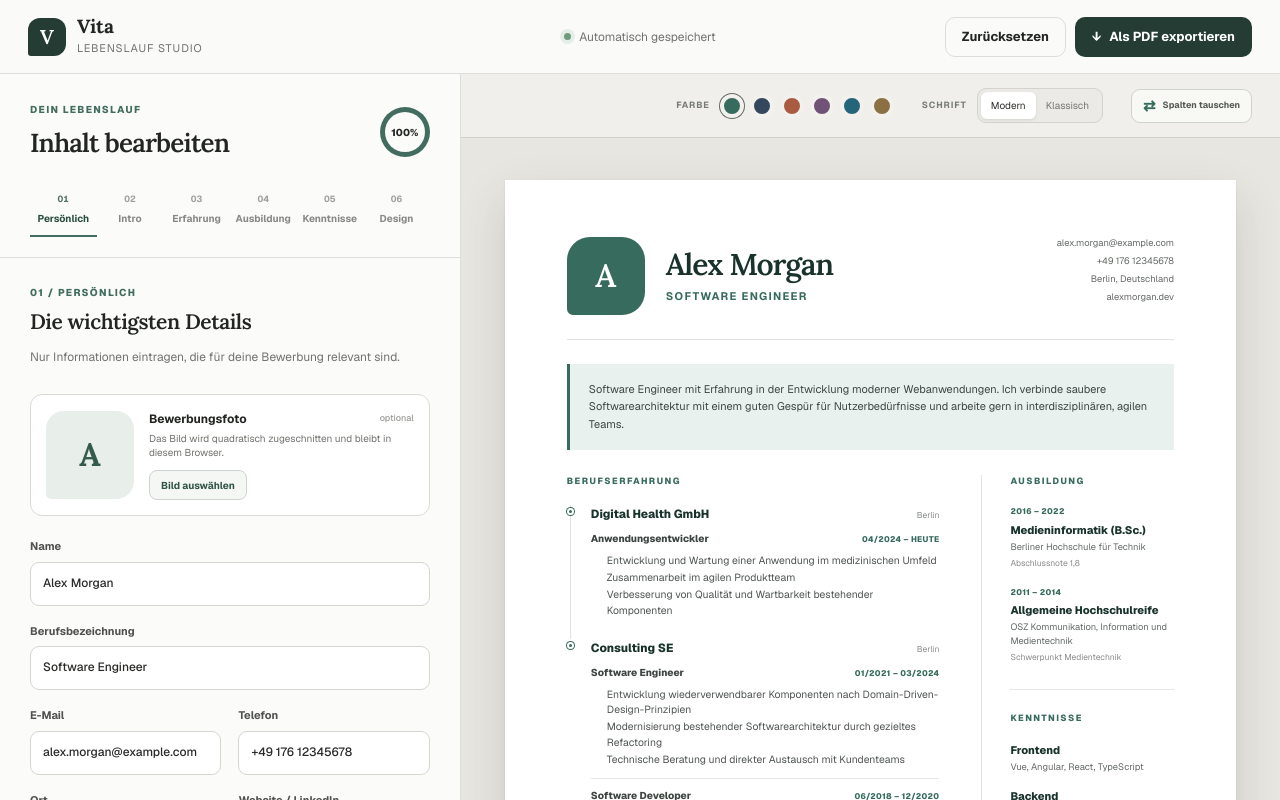
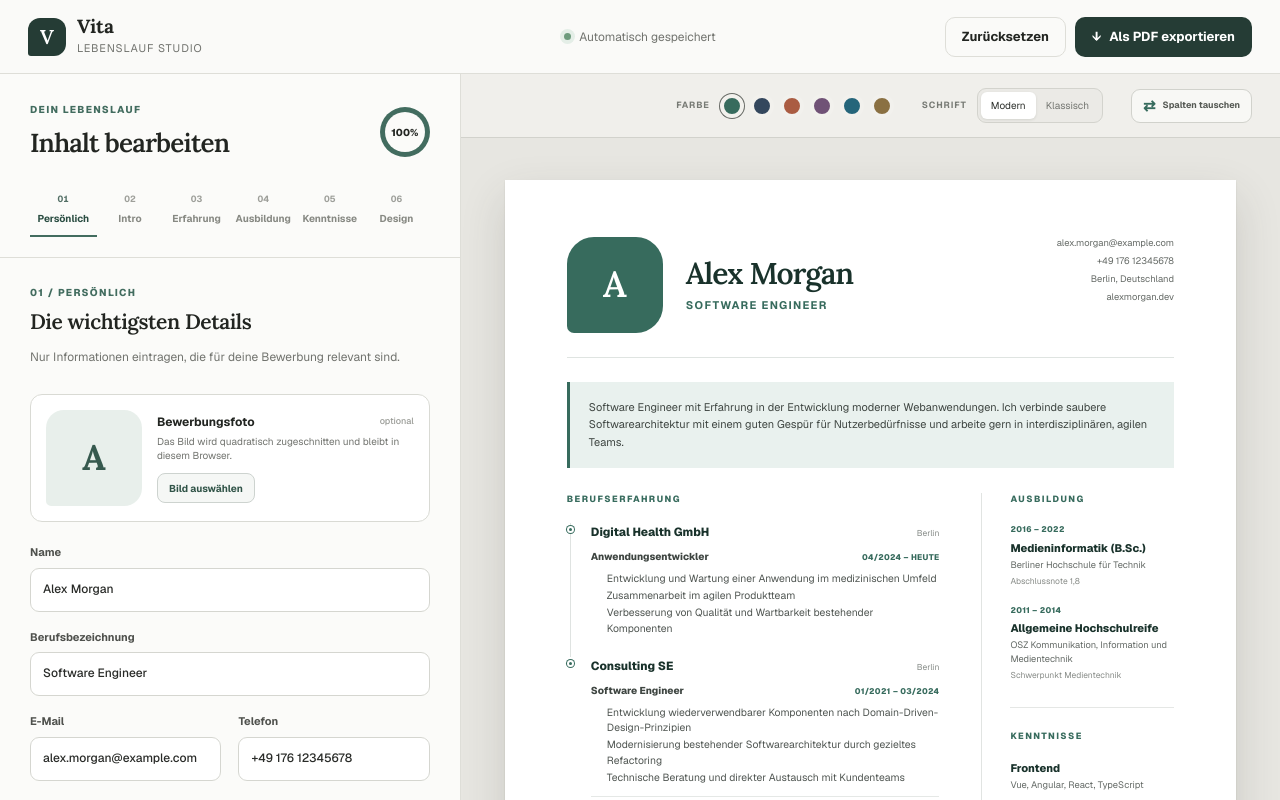
Before and after one commit to t-MURO/vita, a Next.js app: page / in a window 1280 px wide. Built offline with nearby package versions, Linux system fonts and the light colour scheme.

Commit message:
Increase resume photo size

```diff
--- a/app/globals.css
+++ b/app/globals.css
@@ -312,22 +312,22 @@ button {
   border: 1px solid #d9dad4;
   border-radius: 12px;
   display: grid;
-  grid-template-columns: 88px minmax(0, 1fr);
+  grid-template-columns: 96px minmax(0, 1fr);
   align-items: center;
   gap: 15px;
   background: #fff;
 }
 
 .photo-upload-preview {
-  width: 88px;
-  height: 88px;
+  width: 96px;
+  height: 96px;
   overflow: hidden;
   display: grid;
   place-items: center;
   background: #e8efeb;
   color: #36594e;
   font-family: var(--font-lora), Georgia, serif;
-  font-size: 32px;
+  font-size: 35px;
   font-weight: 650;
 }
 
@@ -1126,12 +1126,12 @@ textarea.form-input {
 .resume-title-block {
   display: flex;
   align-items: center;
-  gap: 21px;
+  gap: 23px;
 }
 
 .resume-portrait {
-  width: 78px;
-  height: 78px;
+  width: 96px;
+  height: 96px;
   overflow: hidden;
   display: grid;
   place-items: center;
@@ -1142,7 +1142,7 @@ textarea.form-input {
 
 .resume-portrait span {
   font-family: var(--font-lora), Georgia, serif;
-  font-size: 32px;
+  font-size: 36px;
   font-weight: 600;
 }
 
@@ -1157,7 +1157,7 @@ textarea.form-input {
 }
 
 .resume-photo-rounded .resume-portrait {
-  border-radius: 23px 23px 23px 6px;
+  border-radius: 27px 27px 27px 7px;
 }
 
 .resume-photo-square .resume-portrait {
@@ -1453,8 +1453,8 @@ textarea.form-input {
 }
 
 .resume-density-compact .resume-portrait {
-  width: 70px;
-  height: 70px;
+  width: 86px;
+  height: 86px;
 }
 
 .resume-density-compact .resume-intro {
@@ -1491,8 +1491,8 @@ textarea.form-input {
 }
 
 .resume-density-airy .resume-portrait {
-  width: 84px;
-  height: 84px;
+  width: 104px;
+  height: 104px;
 }
 
 .resume-density-airy .resume-intro {
@@ -1668,12 +1668,12 @@ textarea.form-input {
   }
 
   .photo-upload-card {
-    grid-template-columns: 70px minmax(0, 1fr);
+    grid-template-columns: 76px minmax(0, 1fr);
   }
 
   .photo-upload-preview {
-    width: 70px;
-    height: 70px;
+    width: 76px;
+    height: 76px;
   }
 
   .design-choice-grid.two-options,
```
